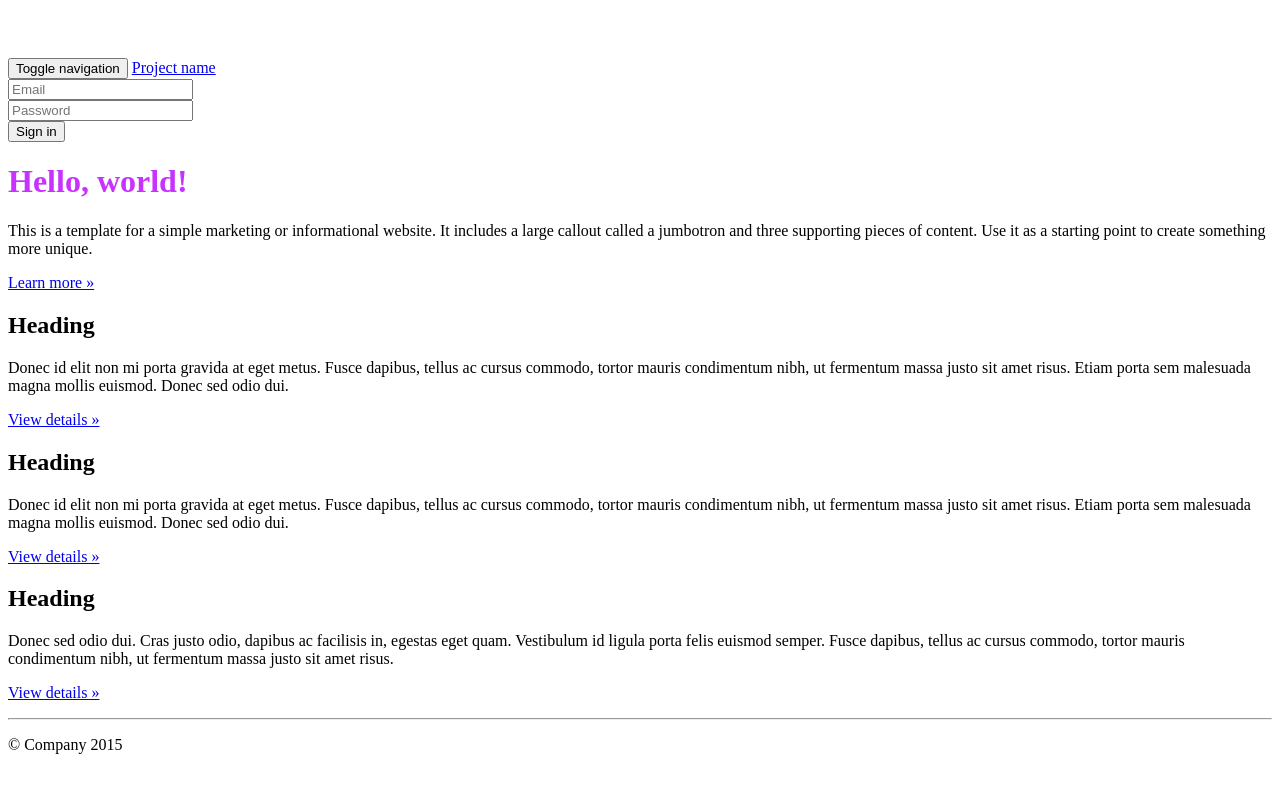
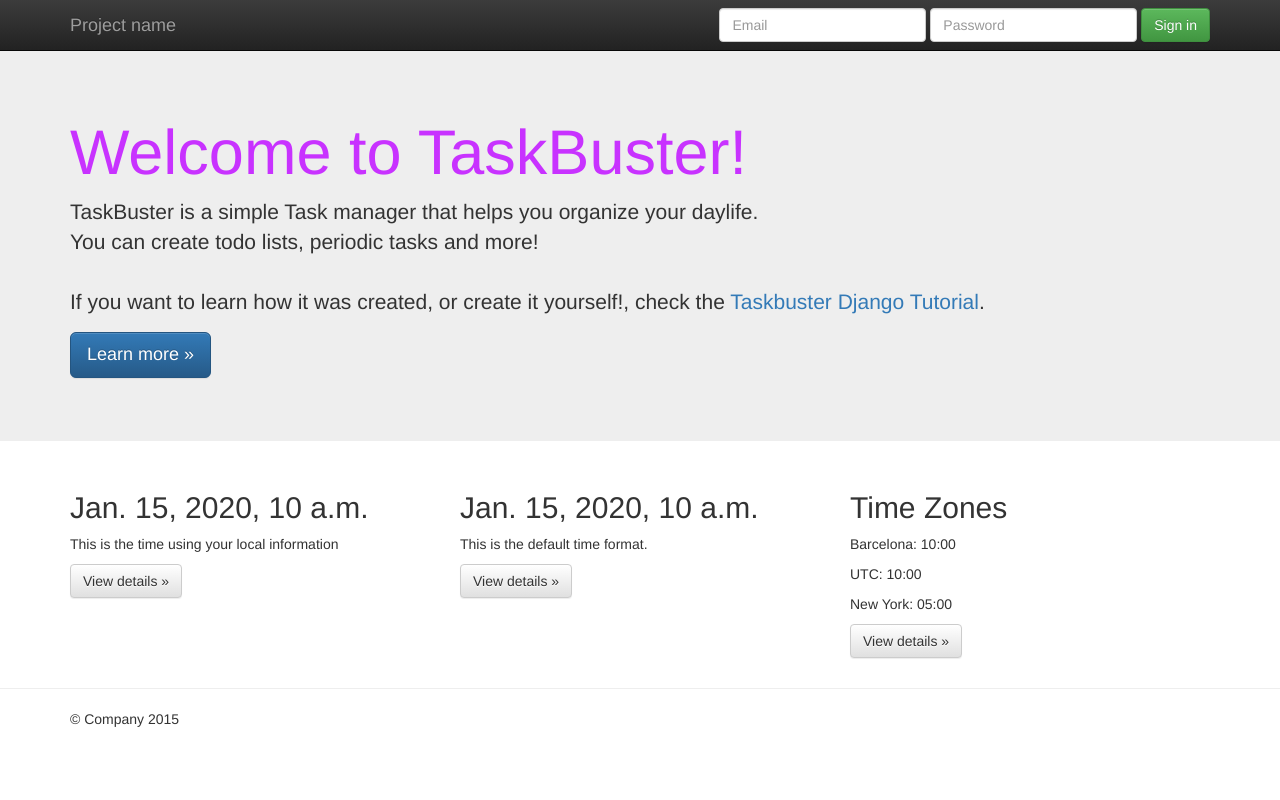
Before and after one commit to wyu19/TaskBuster, a Django app: template taskbuster/templates/taskbuster/index.html in a window 1280 px wide. Run offline with Django 3.2, Linux system fonts and the light colour scheme; the template is opened without the code that fills it: most values are stand-ins (such as "Sample title", 1, 10 or a date in 2020); some libraries are stand-ins or nearby versions.

Commit message:
Internalization and localization

```diff
--- a/requirements/base.txt
+++ b/requirements/base.txt
@@ -1 +1,3 @@
 Django==2.2.4
+pytz==2019.2
+coverage==4.5.4
--- a/requirements/testing.txt
+++ b/requirements/testing.txt
@@ -1,2 +1,8 @@
 -r base.txt
 selenium==3.141.0
+coverage==4.5.4
+Django==2.2.4
+pytz==2019.2
+selenium==3.141.0
+sqlparse==0.3.0
+urllib3==1.25.3
--- a/taskbuster/templates/base.html
+++ b/taskbuster/templates/base.html
@@ -1,5 +1,4 @@
 {% load staticfiles %}
-
 <!doctype html>
 <!--[if lt IE 7]>      <html class="no-js lt-ie9 lt-ie8 lt-ie7" lang=""> <![endif]-->
 <!--[if IE 7]>         <html class="no-js lt-ie9 lt-ie8" lang=""> <![endif]-->
@@ -9,26 +8,29 @@
         <meta charset="utf-8">
         <meta http-equiv="X-UA-Compatible" content="IE=edge,chrome=1">
         <title>{% block head_title %}{% endblock %}</title>
+        <link rel="shortcut icon" href="{% static 'favicon.ico' %}" type="image/x-icon">
         <meta name="description" content="">
         <meta name="viewport" content="width=device-width, initial-scale=1">
 
-
-        <link rel="stylesheet" href="{% static 'css/main.css' %}">
+        <link rel="stylesheet" href="{% static 'css/bootstrap.min.css' %}">
         <style>
             body {
                 padding-top: 50px;
                 padding-bottom: 20px;
             }
         </style>
-        <link rel="stylesheet" href="{% static 'css/main.css' %}">
+        <link rel="stylesheet" href="{% static 'css/bootstrap-theme.min.css' %}">
         <link rel="stylesheet" href="{% static 'css/main.css' %}">
 
-        <script src="{% static 'js/xxx.js' %}"></script>
+        <script src="{% static 'js/vendor/modernizr-2.8.3-respond-1.4.2.min.js' %}"></script>
+        {% block head_css %}{% endblock %}
+        {% block head_javascript %}{% endblock %}
     </head>
     <body>
         <!--[if lt IE 8]>
             <p class="browserupgrade">You are using an <strong>outdated</strong> browser. Please <a href="http://browsehappy.com/">upgrade your browser</a> to improve your experience.</p>
         <![endif]-->
+    {% block navbar %}
       <nav class="navbar navbar-inverse navbar-fixed-top" role="navigation">
         <div class="container">
           <div class="navbar-header">
@@ -53,47 +55,22 @@
           </div><!--/.navbar-collapse -->
         </div>
       </nav>
+    {% endblock %}
 
-    <!-- Main jumbotron for a primary marketing message or call to action -->
-    <div class="jumbotron">
-      <div class="container">
-        <h1>Hello, world!</h1>
-        <p>This is a template for a simple marketing or informational website. It includes a large callout called a jumbotron and three supporting pieces of content. Use it as a starting point to create something more unique.</p>
-        <p><a class="btn btn-primary btn-lg" href="#" role="button">Learn more &raquo;</a></p>
-      </div>
-    </div>
-
-    <div class="container">
-      <!-- Example row of columns -->
-      <div class="row">
-        <div class="col-md-4">
-          <h2>Heading</h2>
-          <p>Donec id elit non mi porta gravida at eget metus. Fusce dapibus, tellus ac cursus commodo, tortor mauris condimentum nibh, ut fermentum massa justo sit amet risus. Etiam porta sem malesuada magna mollis euismod. Donec sed odio dui. </p>
-          <p><a class="btn btn-default" href="#" role="button">View details &raquo;</a></p>
-        </div>
-        <div class="col-md-4">
-          <h2>Heading</h2>
-          <p>Donec id elit non mi porta gravida at eget metus. Fusce dapibus, tellus ac cursus commodo, tortor mauris condimentum nibh, ut fermentum massa justo sit amet risus. Etiam porta sem malesuada magna mollis euismod. Donec sed odio dui. </p>
-          <p><a class="btn btn-default" href="#" role="button">View details &raquo;</a></p>
-       </div>
-        <div class="col-md-4">
-          <h2>Heading</h2>
-          <p>Donec sed odio dui. Cras justo odio, dapibus ac facilisis in, egestas eget quam. Vestibulum id ligula porta felis euismod semper. Fusce dapibus, tellus ac cursus commodo, tortor mauris condimentum nibh, ut fermentum massa justo sit amet risus.</p>
-          <p><a class="btn btn-default" href="#" role="button">View details &raquo;</a></p>
-        </div>
-      </div>
+    {% block content %}{% endblock %}
 
     <hr>
-
+    <div class="container">
       <footer>
         <p>&copy; Company 2015</p>
       </footer>
-    </div> <!-- /container -->        <script src="//ajax.googleapis.com/ajax/libs/jquery/1.11.2/jquery.min.js"></script>
-        <script>window.jQuery || document.write('<script src="static/js/vendor/jquery-1.11.0.min.js"><\/script>')</script>
+    </div> <!-- /container -->
+        <script src="//ajax.googleapis.com/ajax/libs/jquery/1.11.2/jquery.min.js"></script>
+        <script>window.jQuery || document.write('<script src="static/js/vendor/jquery-1.11.2.min.js"><\/script>')</script>
 
-        <script src="{% static 'js/xxx.js' %}"></script>
+        <script src="{% static 'js/vendor/bootstrap.min.js' %}"></script>
 
-        <script src="{% static 'js/xxx.js' %}"></script>
+        <script src="{% static 'js/main.js' %}"></script>
 
         <!-- Google Analytics: change UA-XXXXX-X to be your site's ID. -->
         <script>
@@ -104,5 +81,8 @@
             r.parentNode.insertBefore(e,r)}(window,document,'script','ga'));
             ga('create','UA-XXXXX-X','auto');ga('send','pageview');
         </script>
+
+        {% block footer_javascript %}{% endblock %}
+
     </body>
 </html>
--- a/taskbuster/templates/robots.txt
+++ b/taskbuster/templates/robots.txt
@@ -2,4 +2,4 @@
 
 # Allow crawling of all content
 User-agent: *
-Disallow:
+Disallow: /
--- a/taskbuster/templates/taskbuster/index.html
+++ b/taskbuster/templates/taskbuster/index.html
@@ -1,2 +1,42 @@
 {% extends "base.html" %}
+{% load i18n %}
+{% load l10n %}
+{% load tz %}
+
 {% block head_title %}TaskBuster Django Tutorial{% endblock %}
+
+{% block content %}
+  <!-- Main jumbotron for a primary marketing message or call to action -->
+  <div class="jumbotron">
+    <div class="container">
+        <h1>{% trans "Welcome to TaskBuster!"%}</h1>
+        <p>{% blocktrans %}TaskBuster is a simple Task manager that helps you organize your daylife. </br> You can create todo lists, periodic tasks and more! </br></br> If you want to learn how it was created, or create it yourself!, check the <a href='http://www.marinamele.com/taskbuster-django-tutorial' target=_'blank'>Taskbuster Django Tutorial</a>.{% endblocktrans %}</p>
+        <p><a class="btn btn-primary btn-lg" role="button">Learn more &raquo;</a></p>
+      </div>
+    </div>
+</div>
+
+  <div class="container">
+    <!-- Example row of columns -->
+    <div class="row">
+      <div class="col-md-4">
+        <h2 id="local-date">{{today}}</h2>
+        <p>This is the time using your local information </p>
+        <p><a class="btn btn-default" href="#" role="button">View details &raquo;</a></p>
+      </div>
+      <div class="col-md-4">
+        <h2 id="non-local-date">{{today|unlocalize}}</h2>
+        <p>This is the default time format.</p>
+        <p><a class="btn btn-default" href="#" role="button">View details &raquo;</a></p>
+      </div>
+      <div class="col-md-4">
+        <h2>Time Zones</h2>
+        <p> Barcelona: <span id="time-tz">{{now|time:"H:i"}}</span></p>
+        <p> UTC: <span id="time-utc">{{now|utc|time:"H:i"}}</span></p>
+        <p> New York: <span id="time-ny">
+               {{now|timezone:"America/New_York"|time:"H:i"}}</span></p>
+        <p><a class="btn btn-default" href="#" role="button">View details &raquo;</a></p>
+      </div>
+    </div>
+  </div> <!-- /container -->
+{% endblock %}
--- a/taskbuster/test.py
+++ b/taskbuster/test.py
@@ -1,14 +1,17 @@
 # -*- coding: utf-8 -*-
 from django.test import TestCase
 from django.urls import reverse
-
+from django.utils.translation import activate
 
 class TestHomePage(TestCase):
 
     def test_uses_index_template(self):
+        activate('en')
         response = self.client.get(reverse("home"))
         self.assertTemplateUsed(response, "taskbuster/index.html")
 
+
     def test_uses_base_template(self):
+        activate('en')
         response = self.client.get(reverse("home"))
         self.assertTemplateUsed(response, "base.html")
--- a/taskbuster/urls.py
+++ b/taskbuster/urls.py
@@ -13,13 +13,19 @@ Including another URLconf
     1. Import the include() function: from django.urls import include, path
     2. Add a URL to urlpatterns:  path('blog/', include('blog.urls'))
 """
+
+# -*- coding: utf-8 -*-
+from django.conf.urls import include, url
 from django.contrib import admin
-from django.conf.urls import url
-from django.urls import path
-
-from .views import home
+from django.conf.urls.i18n import i18n_patterns
+from .views import home, home_files
 
 urlpatterns = [
-	path('admin/', admin.site.urls),
-	url(r'^$', home, name='home'),
+    url(r'^(?P<filename>(robots.txt)|(humans.txt))$',
+        home_files, name='home-files'),
 ]
+
+urlpatterns += i18n_patterns(
+    url(r'^$', home, name='home'),
+    url(r'^admin/', admin.site.urls),
+)
```
Also changed, not shown: functional_tests/test_all_users.py (+37 -0 lines), taskbuster/settings/base.py (+15 -0 lines), taskbuster/templates/humans.txt (+5 -4 lines), taskbuster/views.py (+9 -2 lines), taskbuster/locale/ca/LC_MESSAGES/django.po (added), 3 other files. Lines whose indentation alone changed are shown as unchanged.
